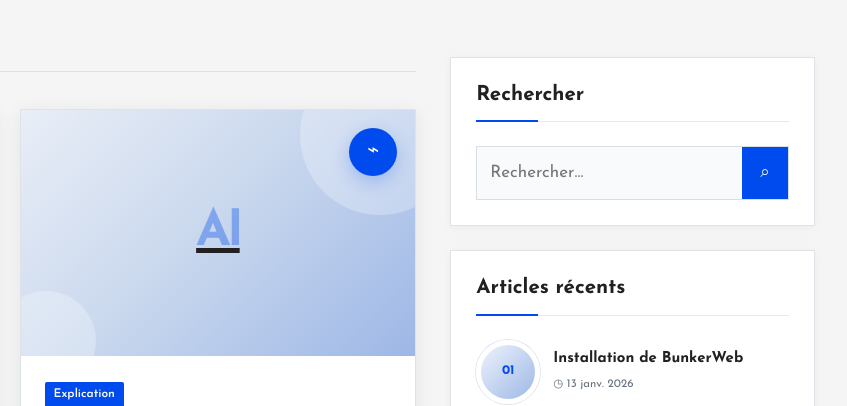
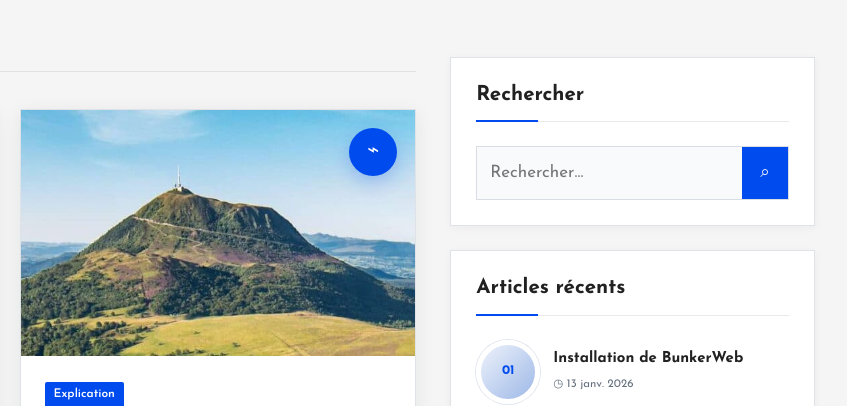
Before and after one commit to PapyPoc/auvergneinfo, an Astro site: page / in a window 1280 px wide. Shown: the part 764-1170 px from the top of the page, 433-1280 px from the left. Built offline with nearby package versions, Linux system fonts and the light colour scheme; Astro itself is replaced by a stand-in of ours.

Commit message:
Appliquer la vignette automatique aux cartes d’articles

```diff
--- a/src/components/PostCard.astro
+++ b/src/components/PostCard.astro
@@ -1,21 +1,16 @@
 ---
+import { getPostImage } from '../utils/post-image';
+
 const { post, compact = false } = Astro.props;
 const base = import.meta.env.BASE_URL;
 const date = post.data.pubDate.toLocaleDateString('fr-FR', {
   day: '2-digit', month: 'long', year: 'numeric'
 });
-const image = post.data.image;
-const imageSrc = image ? (image.startsWith('http') ? image : `${base}${image.replace(/^\/+/, '')}`) : '';
+const imageSrc = getPostImage(post, base);
 ---
 <article class:list={["post-card", compact && "post-card-compact"]}>
   <a class="post-thumbnail" href={`${base}articles/${post.id}/`} aria-label={post.data.title}>
-    {image ? (
-      <img src={imageSrc} alt="" loading="lazy" />
-    ) : (
-      <span class="post-placeholder" aria-hidden="true">
-        <span>AI</span>
-      </span>
-    )}
+    <img src={imageSrc} alt="" loading="lazy" />
     <span class="pin-badge" aria-hidden="true">⌁</span>
   </a>
   <div class="post-card-body">
```
